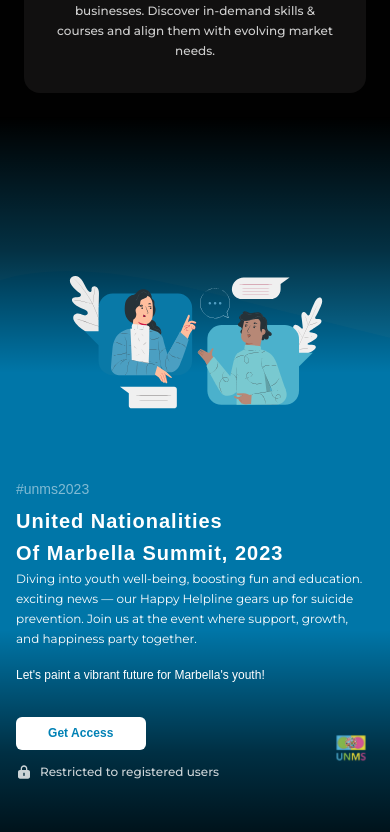
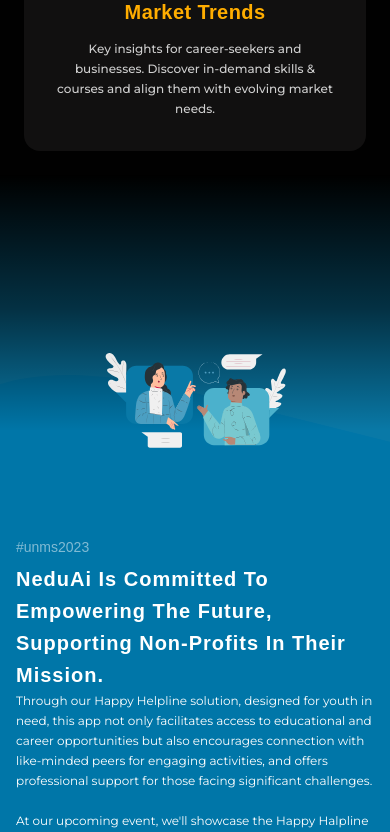
Before and after one commit to Asraful-code235/nedu-ai, a Next.js app: page / in a window 390 px wide. Shown: the part 3732-4564 px from the top of the page. Built offline with nearby package versions, Linux system fonts and the light colour scheme; a web font is replaced by a local one.

Commit message:
Design changes

```diff
--- a/components/start/GridItems.jsx
+++ b/components/start/GridItems.jsx
@@ -39,7 +39,7 @@
       <h1 className="text-center w-full text-base lg:text-5xl xl:text-6xl font-bold text-white py-8 lg:py-14 xl:py-24 leading-normal tracking-[0.8px]">
         Core features
       </h1>
-      <ul className="grid grid-cols-1 md:grid-cols-2 xl:grid-cols-3 gap-6 lg:gap-12">
+      <ul className="grid grid-cols-1 md:grid-cols-2 2xl:grid-cols-3 gap-6 lg:gap-12">
         {items.map((item, key) => (
           <li
             key={key}
--- a/components/start/JobGrind.jsx
+++ b/components/start/JobGrind.jsx
@@ -124,7 +124,7 @@
         <section className=" w-full">
           {!isNedu ? (
             <div className="neduAiGrind  ">
-              <section className="max-w-[1426px] mx-auto hidden md:flex items-center justify-center">
+              <section className="max-w-[1248px] mx-auto hidden md:flex items-center justify-center">
                 <Image
                   src={"/icons/withoutNedu.svg"}
                   width={160}
@@ -177,7 +177,7 @@
             </div>
           ) : (
             <div className="neduAiGrind overflow-hidden ">
-              <section className="max-w-[1426px] mx-auto  hidden md:flex items-center justify-center">
+              <section className="max-w-[1248px] mx-auto  hidden md:flex items-center justify-center">
                 <Image
                   src={"/icons/With NudeAI.svg"}
                   width={160}
--- a/components/start/MakesUsDifferent.jsx
+++ b/components/start/MakesUsDifferent.jsx
@@ -35,7 +35,7 @@
           <div className="DashboardBefore relative flex items-center justify-center">
             <div className=" DashboardBefore1 relative">
               <motion.div className=" DashboardBefore2 relative">
-                <div className="w-[45vw] DashboardBefore3 relative">
+                <div className="w-[65vw] md:w-[45vw] DashboardBefore3 relative">
                   <Image
                     src={"/icons/Dashboard.webp"}
                     width={1600}
--- a/components/start/OurStory.jsx
+++ b/components/start/OurStory.jsx
@@ -309,7 +309,7 @@
             <h3 className="text-lg lg:text-3xl text-center xl:text-start leading-5 lg:leading-3 xl:leading-10 font-semibold ">
               Investor Relations
             </h3>
-            <div className="visionParagraph max-w-[448px] text-start lg:text-center xl:text-start text-sm lg:text-xl font-normal leading-[19.6px] lg:leading-8 flex flex-col gap-4 xl:gap-4">
+            <div className="visionParagraph max-w-[648px] text-start lg:text-center xl:text-start text-sm lg:text-xl font-normal leading-[19.6px] lg:leading-8 flex flex-col gap-4 xl:gap-4">
               <p>Interested in being a part of our story ?</p>
               <p>
                 Connect with us by leaving your details via email, and
--- a/components/start/YouthEmpowerment.jsx
+++ b/components/start/YouthEmpowerment.jsx
@@ -4,11 +4,11 @@
 export default function YouthEmpowerment() {
   return (
     <div className="youthEmpowerment relative  md:py-14 overflow-hidden">
-      <section className=" md:py-24 w-full relative [background:url('/icons/youthEmpowermentDesktop.svg')] bg-no-repeat bg-center bg-cover">
+      <section className=" md:py-24 w-full relative bg-[#0979a7] bg-no-repeat bg-center bg-cover">
         <div className="absolute top-[0px] z-10 left-0 right-0 [background:linear-gradient(180deg,_#000,_rgba(0,_0,_0,_0.6)_51.98%,_rgba(0,_0,_0,_0))] w-screen h-64" />
         <div className="absolute bottom-[0px] z-10 left-0 right-0 [background:linear-gradient(0deg,_#000,_rgba(0,_0,_0,_0.6)_51.98%,_rgba(0,_0,_0,_0))] w-screen h-64" />
         <div className="py-24 md:py-40 flex flex-col-reverse xl:flex-row items-center justify-center place-items-center w-screen">
-          <section className="px-4 xl:pl-32 w-full flex-[0.75] flex flex-col items-start md:gap-5 z-20">
+          <section className="px-4 xl:pl-32 w-full flex-[1] flex flex-col items-start md:gap-5 z-20">
             <Image
               src={"/images/unmilogo.svg"}
               width={750}
@@ -20,17 +20,24 @@
               #unms2023
             </p>
             <h1 className="text-white w-full text-xl md:text-5xl text-start md:text-center xl:text-start font-bold leading-8 md:leading-normal tracking-[1px] md:tracking-[2.4px] capitalize">
-              United Nationalities <br />
-              Of Marbella Summit, 2023
+              NeduAi is committed to empowering the future, supporting
+              non-profits in their mission.
             </h1>
             <p className="visionParagraph mx-auto max-w-[697px] flex flex-col gap-4 text-start md:text-center xl:text-start xl:max-w-full text-white font-normal md:font-medium text-xs md:text-xl leading-5 md:leading-9">
-              Diving into youth well-being, boosting fun and education. exciting
-              news — our Happy Helpline gears up for suicide prevention. Join us
-              at the event where support, growth, and happiness party together.{" "}
+              Through our Happy Helpline solution, designed for youth in need,
+              this app not only facilitates access to educational and career
+              opportunities but also encourages connection with like-minded
+              peers for engaging activities, and offers professional support for
+              those facing significant challenges.
               <br />
-              <span className="font-medium leading-5 text-xs lg:text-xl">
-                Let&apos;s paint a vibrant future for Marbella&apos;s youth!
-              </span>
+              <br />
+              At our upcoming event, we&apos;ll showcase the Happy Halpline AI,
+              a proactive and friendly AI-powered app aiding youth to navigate
+              their challenges, promoting self-understanding and wellbeing.
+              <br />
+              <br />
+              Together, we&aposlre dedicated to ensuring Marbella&apos;s youth
+              have the support they need to realize their brightest future.
             </p>
             <div className="w-full mt-8 md:mt-0 lg:mt-10 flex flex-col gap-1 lg:gap-3 xl:gap-6 items-start md:items-center xl:items-start justify-center xl:justify-start">
               <Button
@@ -42,7 +49,7 @@
                   target="_blank"
                   className=""
                 >
-                  Get Access
+                  Happy Helpline AI - demo
                 </a>
               </Button>
               <div className="flex items-center gap-2 ">
@@ -52,7 +59,7 @@
                   src="/icons/majesticonslock.svg"
                 />
                 <p className="visionParagraph text-white font-medium leading-9 text-xs md:text-sm text-opacity-80 lg:text-xl">
-                  Restricted to registered users
+                  Restricted access for event only
                 </p>
               </div>
               <Image
@@ -70,7 +77,7 @@
               width={750}
               height={500}
               alt="conversation Panel"
-              className="w-full scale-[0.7] sm:scale-[1] sm:grow z-[5]"
+              className="w-full scale-[0.5] sm:scale-[1] sm:grow z-[5]"
             />
             <Image
               src={"/images/unmilogo.svg"}
```
